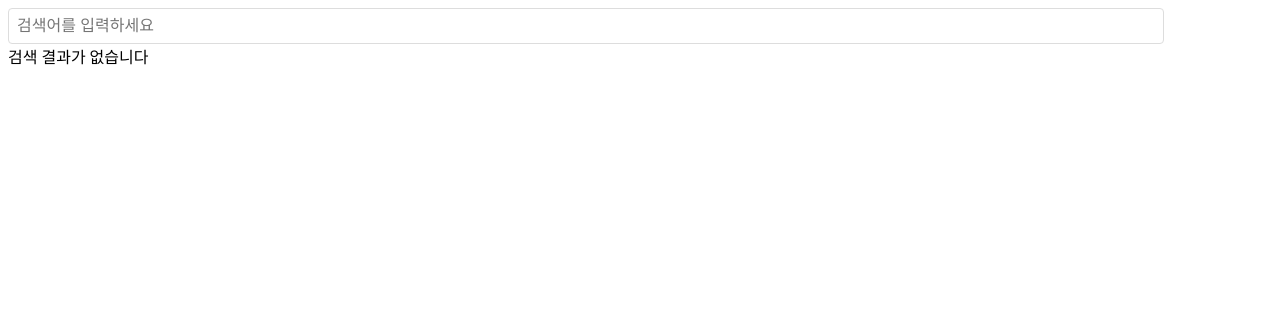
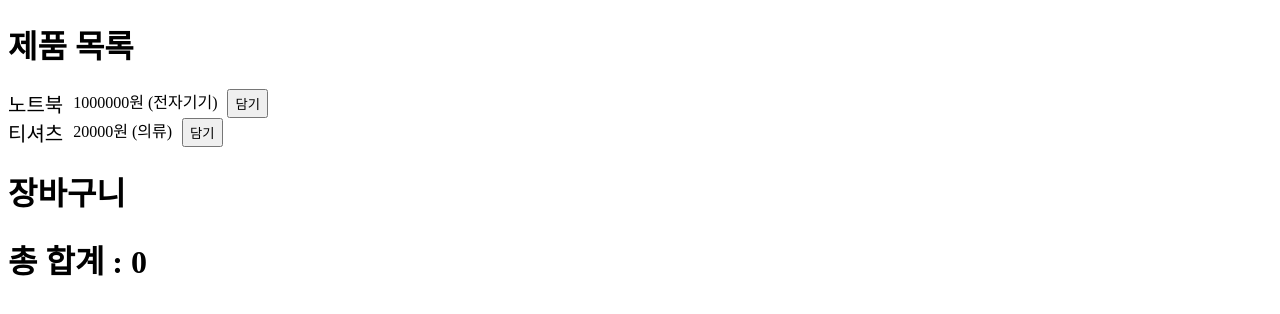
Before and after one commit to seung-yuppy/ReactStudy, a React (Create React App) app: page / in a window 1280 px wide. Shown: the top 314 px of the page. Built offline with nearby package versions, Linux system fonts and the light colour scheme.

Commit message:
25/02/15 과제완료

```diff
--- a/src/basic/250214quiz/App.js
+++ b/src/basic/250214quiz/App.js
@@ -4,4 +4,14 @@
 // 3. 가격 범위 필터링
 // 4. 장바구니 합계 계산
 
+import ProductItem from "./ProductItem";
+
 // ProductItem.js, ProductList.js, Cart.js 컴포넌트를 구현하세요
+
+export default function App() {
+    return (
+        <>
+            <ProductItem />
+        </>
+    );
+}
--- a/src/basic/250214quiz/Cart.js
+++ b/src/basic/250214quiz/Cart.js
@@ -0,0 +1,13 @@
+const Cart = ({ carts }) => {
+    return (
+        <>
+            {carts && carts.map((cart, index) => (
+                <div key={index}>
+                    <p>{cart.item.name} - {cart.item.price}</p>
+                </div>
+            ))}
+        </>
+    )
+}
+
+export default Cart;
--- a/src/basic/250214quiz/ProductItem.js
+++ b/src/basic/250214quiz/ProductItem.js
@@ -1,3 +1,7 @@
+import { useState } from "react";
+import Cart from "./Cart";
+import ProductList from "./ProductList";
+
 // 예시 데이터
 const products = [
     { id: 1, name: "노트북", price: 1000000, category: "전자기기" },
@@ -5,7 +9,26 @@ const products = [
 ];
 
 function ProductItem() {
+    const [items, setItems] = useState(products);
+    const [carts, setCarts] = useState([]);
+    const [totalPrice, setTotalPrice] = useState(0);
 
+    const gotoCart = (item) => {
+        setCarts((prev) => [...prev, { item }]);
+        setTotalPrice((prev) => prev + item.price);
+    };
+
+    return (
+        <>
+            <h1>제품 목록</h1>
+            <ProductList products={items} gotoCart={gotoCart} />
+
+            <h1>장바구니</h1>
+            <Cart carts={carts} />
+
+            <h1>총 합계 : {totalPrice}</h1>
+        </>
+    );
 }
 
 export default ProductItem;
--- a/src/basic/250214quiz/ProductList.js
+++ b/src/basic/250214quiz/ProductList.js
@@ -0,0 +1,16 @@
+const ProductList = ({ products, gotoCart }) => {
+    return (
+        <>
+            {products && products.map((product) => (
+                <div key={product.id} style={{ display: "flex", gap: "10px" }}>
+                    <span style={{ fontSize: "20px" }}>{product.name}</span>
+                    {product.price}원
+                    ({product.category})
+                    <button onClick={() => gotoCart(product)}>담기</button>
+                </div>
+            ))}
+        </>
+    );
+}
+
+export default ProductList;
--- a/src/index.js
+++ b/src/index.js
@@ -43,6 +43,7 @@ import Logging from "./redux/loggingMiddleware/App.js";
 import MovieLogging from "./redux/loggingMiddlewareQuiz/App.js";
 import FormValidation from "./basic/formAndValidation/App.js";
 import CounterComponent from "./basic/250213quiz/App.js";
+import ProductItem from "./basic/250214quiz/App.js";
 
 // JSX를 적용하지 않은 예시
 // const el = React.createElement('h1', {}, 'jsx를 쓰는걸까요?');
@@ -227,4 +228,5 @@ const root = ReactDOM.createRoot(document.getElementById("root"));
 // root.render(<Logging />);
 // root.render(<MovieLogging />);
 // root.render(<FormValidation />);
-root.render(<CounterComponent />);
+// root.render(<CounterComponent />);
+root.render(<ProductItem />);
```
